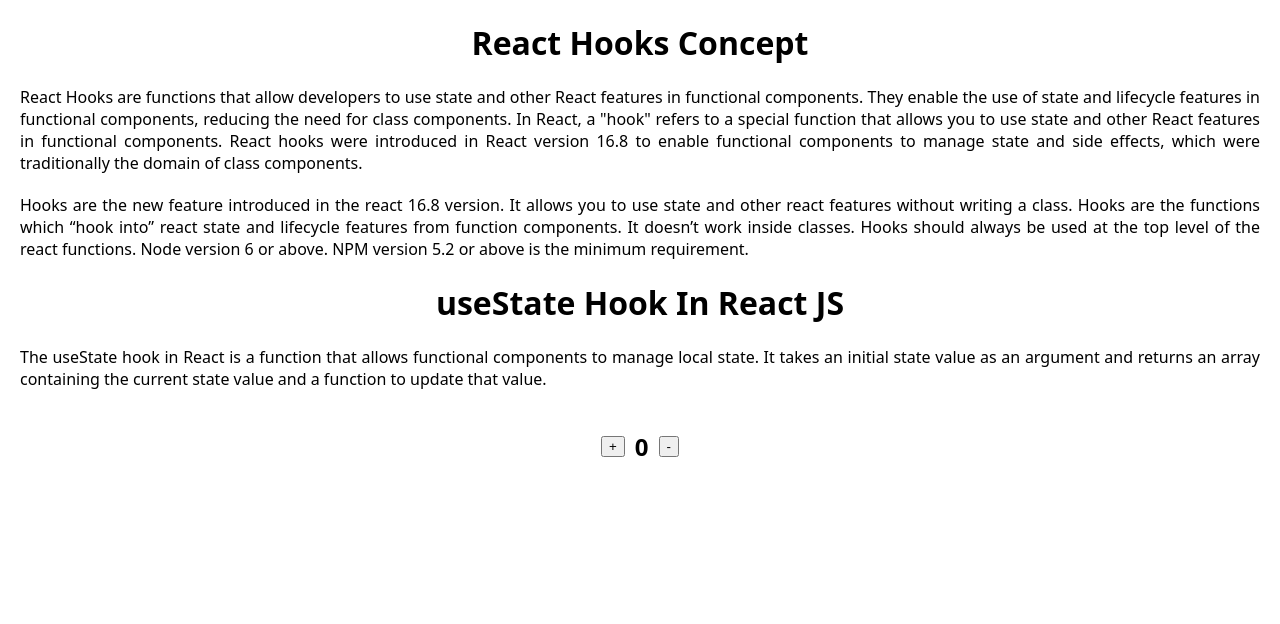
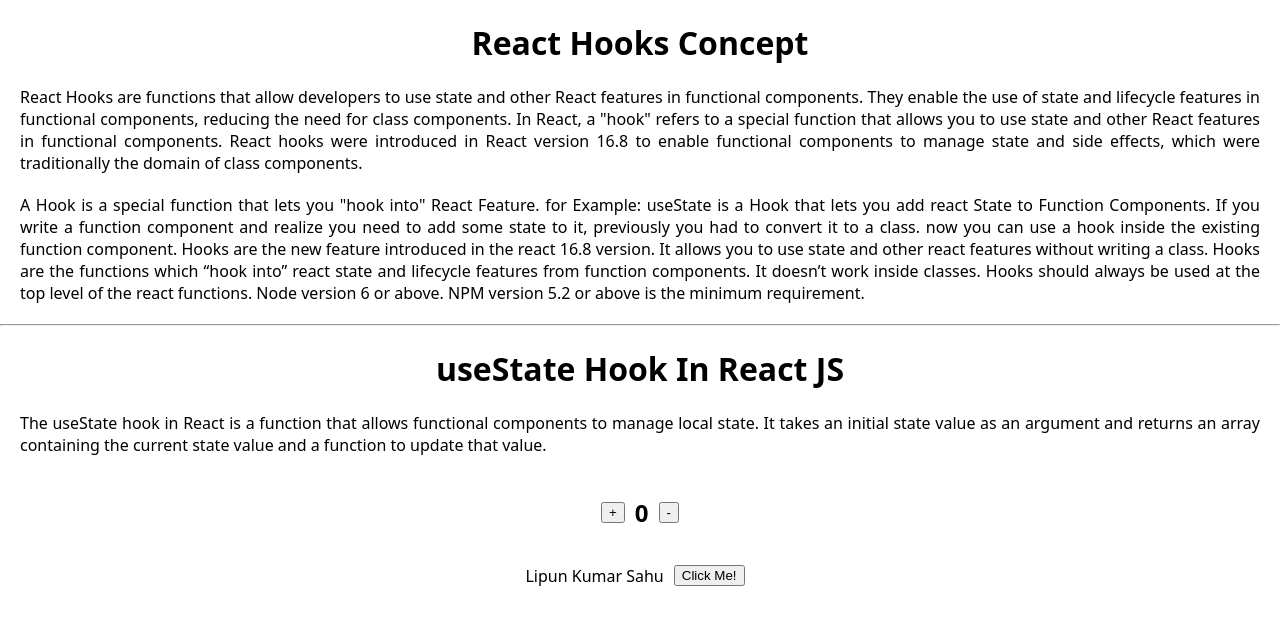
Before and after one commit to Atish280301/ReactHooksConcept, a React (Create React App) app: page / in a window 1280 px wide. Shown: the top 624 px of the page. Built offline with nearby package versions, Linux system fonts and the light colour scheme.

Commit message:
useState Hook In React 01

```diff
--- a/src/App.jsx
+++ b/src/App.jsx
@@ -6,11 +6,17 @@ const App = () => {
     <div>
       <h1 className="H1">React Hooks Concept</h1>
       <p className="P">
-        React Hooks are functions that allow developers to use state and other React features in functional components. They enable the use of state and lifecycle features in functional components, reducing the need for class components. In React, a "hook" refers to a special function that allows you to use state and other React features in functional components. React hooks were introduced in React version 16.8 to enable functional components to manage state and side effects, which were traditionally the domain of class components.
+        React Hooks are functions that allow developers to use state and other React features in functional components. They enable the use of state and lifecycle features in functional components, reducing the need for class components.
+        In React, a "hook" refers to a special function that allows you to use state and other React features in functional components. React hooks were introduced in React version 16.8 to enable functional components to manage state and side effects, which were traditionally the domain of class components.
       </p>
       <p className="P">
-        Hooks are the new feature introduced in the react 16.8 version. It allows you to use state and other react features without writing a class. Hooks are the functions which “hook into” react state and lifecycle features from function components. It doesn’t work inside classes. Hooks should always be used at the top level of the react functions. Node version 6 or above. NPM version 5.2 or above is the minimum requirement.
+        A Hook is a special function that lets you "hook into" React Feature. for Example: useState is a Hook that lets you add react State to Function Components.
+        If you write a function component and realize you need to add some state to it, previously you had to convert it to a class.
+        now you can use a hook inside the existing function component.
+        Hooks are the new feature introduced in the react 16.8 version. It allows you to use state and other react features without writing a class. Hooks are the functions which “hook into” react state and lifecycle features from function components.
+        It doesn’t work inside classes. Hooks should always be used at the top level of the react functions. Node version 6 or above. NPM version 5.2 or above is the minimum requirement.
       </p>
+      <hr />
       <UseStateHook />
     </div>
   );
--- a/src/Components/UseStateHook/UseStateHook.jsx
+++ b/src/Components/UseStateHook/UseStateHook.jsx
@@ -1,5 +1,6 @@
 import React, { useState } from "react";
 import '../Styles/UseStateHook.css';
+import UseStateHook1 from "./UseStateHook1";
 const UseStateHook = () => {
     const [num, setNum] = useState(0);
     const UP = () => {
@@ -19,6 +20,7 @@ const UseStateHook = () => {
                 <h2>{num}</h2>
                 <button className="BTN" onClick={DOWN}>-</button>
             </div>
+            <UseStateHook1 />
         </>
     );
 }
--- /dev/null
+++ b/src/Components/UseStateHook/UseStateHook1.jsx
@@ -0,0 +1,18 @@
+import React, { useState } from "react";
+const UseStateHook1 = () => {
+    const [name, setName] = useState("Lipun Kumar Sahu");
+    const Click = () => {
+        let val1 = name;
+        val1 === "Lipun Kumar Sahu" ?
+            setName("Atish Kumar Sahu") : setName("Lipun Kumar Sahu");
+    }
+    return (
+        <>
+            <div className="USH">
+                <p>{name}</p>
+                <button className="BTN" onClick={Click}>Click Me!</button>
+            </div>
+        </>
+    );
+}
+export default UseStateHook1;
```
